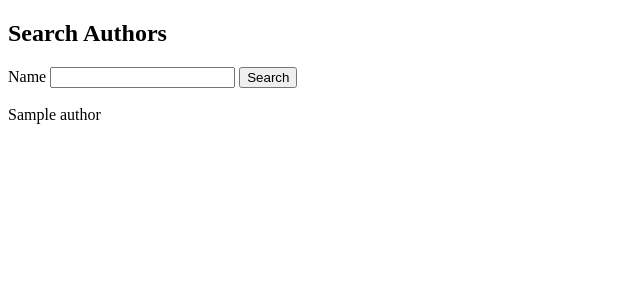
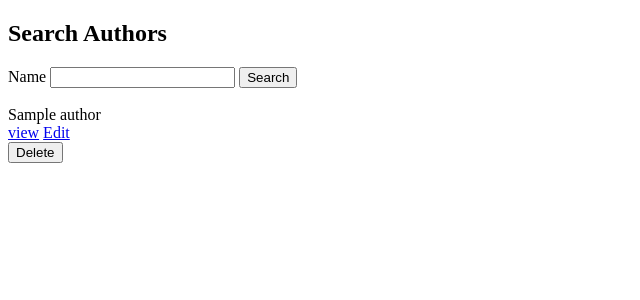
Before and after one commit to Maru-Matt/MYLibrary_App, a Node server app: page /authors in a window 1280 px wide. Shown: the part 114-414 px from the top of the page, without its empty margins (0-640 px from the left). Run offline with Node 20, Linux system fonts and the light colour scheme; tables that the repository leaves empty hold one stand-in row (values such as "Sample post"); some libraries are stand-ins or nearby versions.

Commit message:
add more features to author

```diff
--- a/app.js
+++ b/app.js
@@ -9,6 +9,7 @@ const bodyParser = require("body-parser")
 const indexRouter = require('./routes/index')
 const authorRouter = require('./routes/authors')
 const bookRouter = require('./routes/books')
+const methodOverride = require('method-override')
 
 
 app.set('view engine', 'ejs')
@@ -18,6 +19,7 @@ app.set('layout', 'layouts/layout')
 app.use(express.static('public'))
 app.use(bodyParser.urlencoded({limit: '10mb', extended: false}))
 app.use(expressLayout)
+app.use(methodOverride('_method'))
 
 const mongoose = require('mongoose')
 mongoose.set('strictQuery', false);
--- a/package.json
+++ b/package.json
@@ -15,6 +15,7 @@
     "ejs": "^3.1.8",
     "express": "^4.18.2",
     "express-ejs-layouts": "^2.5.1",
+    "method-override": "^3.0.0",
     "mongoose": "^6.9.0",
     "multer": "^1.4.5-lts.1"
   },
--- a/routes/authors.js
+++ b/routes/authors.js
@@ -43,4 +43,20 @@ router.post('/', async (req, res) => {
 
 })
 
+router.get('/:id', (req, res) => {
+    res.send('show author: ' + req.params.id)
+})
+
+router.get('/:id/edit', async (req, res) => {
+
+
+})
+
+router.put('/:id', async (req, res) => {
+
+})
+router.delete('/:id', (req, res) => {
+    res.send('Delete author' + req.params.id)
+})
+
 module.exports = router
--- a/views/authors/_form_fields.ejs
+++ b/views/authors/_form_fields.ejs
@@ -1,2 +1,2 @@
 <label> Name</label>
-<input type="text" name="name" <%= author.name%>>
+<input type="text" name="name" <%= author.title%>>
--- a/views/authors/index.ejs
+++ b/views/authors/index.ejs
@@ -9,8 +9,9 @@
 
 <% authors.forEach(author => {%>
 
-    <div>
-        <%= author.name%>
-    </div>
+    <div><%= author.name%></div>
+    <a href="/authors/<%= author.id %>">view</a>
+    <a href="/authors/<%= author.id %>/edit">Edit</a>
+    <%- include('../partials/delete' , {url: `/${author.id}` }) %>
 
 <%})%>
--- /dev/null
+++ b/views/partials/delete.ejs
@@ -0,0 +1,3 @@
+ <form  method="POST" action="/authors<%= url %>?_method=DELETE">
+    <button type="submit">Delete</button>
+</form>
```
Also changed, not shown: views/authors/edit.ejs (added, +9 -0 lines), 1 other file.
